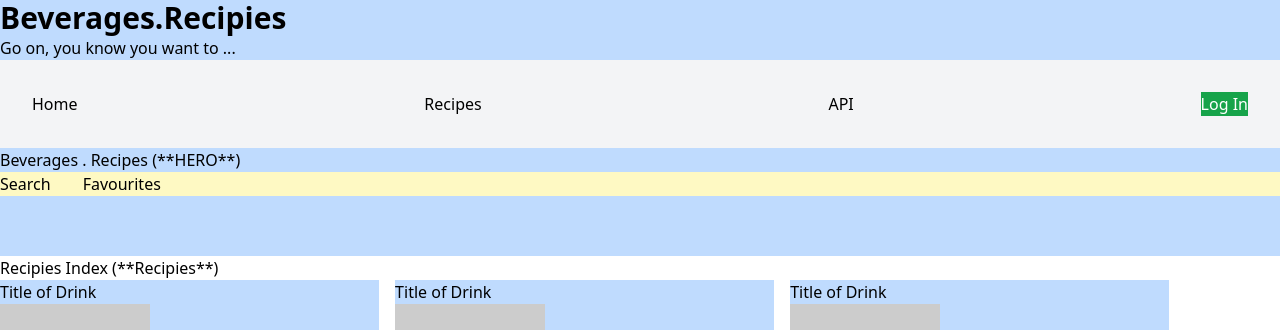
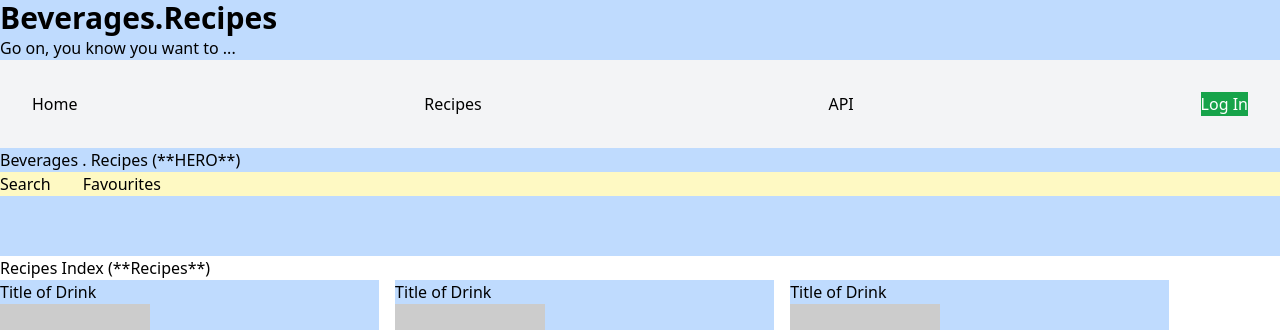
Before and after one commit to JackSlater99/Beverages.Recipes-API, a React (Create React App) app in the folder front-end/capstone/: page / in a window 1280 px wide. Shown: the top 330 px of the page. Built offline with nearby package versions, Linux system fonts and the light colour scheme.

Commit message:
recipes spelling error fixed

```diff
--- a/front-end/capstone/src/components/header/Header.js
+++ b/front-end/capstone/src/components/header/Header.js
@@ -1,22 +1,19 @@
 import React from "react";
 
 import Hero from "./Hero";
-import NavBar from './NavBar';
+import NavBar from "./NavBar";
 import TitleBanner from "../titlebanner/TitleBanner";
 
 const Header = () => {
-
   return (
     <header className="min-h-[16rem] bg-blue-200">
-            <h1 className="text-3xl font-bold">Beverages.Recipies</h1>
+      <h1 className="text-3xl font-bold">Beverages.Recipes</h1>
       <p>Go on, you know you want to ...</p>
       <NavBar />
       <Hero />
       <TitleBanner />
     </header>
-    )
-
-
-}
+  );
+};
 
 export default Header;
--- /dev/null
+++ b/front-end/capstone/src/components/recipes/Recipes.js
@@ -0,0 +1,17 @@
+import React from "react";
+import RecipeCard from "./RecipeCard";
+
+const Recipes = () => {
+  return (
+    <>
+      <h2>Recipes Index (**Recipes**)</h2>
+      <main className="flex gap-x-4 min-h-screen ">
+        <RecipeCard />
+        <RecipeCard />
+        <RecipeCard />
+      </main>
+    </>
+  );
+};
+
+export default Recipes;
--- a/front-end/capstone/src/components/recipies/Recipies.js
+++ /dev/null
@@ -1,17 +0,0 @@
-import React from "react";
-import RecipeCard from "./RecipeCard";
-
-const Recipies = () => {
-    return (
-        <>
-            <h2>Recipies Index (**Recipies**)</h2>
-            <main className="flex gap-x-4 min-h-screen ">
-                <RecipeCard />
-                <RecipeCard />
-                <RecipeCard />
-            </main>
-        </>
-    )
-}
-
-export default Recipies;
--- a/front-end/capstone/src/containers/MainContainer.js
+++ b/front-end/capstone/src/containers/MainContainer.js
@@ -10,7 +10,7 @@ import { useAuth0 } from "@auth0/auth0-react";
 import NavBar from "../components/header/NavBar";
 import Header from "../components/header/Header";
 import Footer from "../components/footer/Footer";
-import Recipies from "../components/recipies/Recipies";
+import Recipes from "../components/recipes/Recipes";
 import RecipeFull from "../components/recipeFull/RecipeFull";
 import ApiIndex from "../components/api/ApiIndex";
 import Profile from "../components/AuthComponents/Profile";
@@ -78,7 +78,7 @@ const MainContainer = () => {
       <Header />
 
       <Routes>
-        <Route element={<Recipies />} path="/" exact component={<Recipies />} />
+        <Route element={<Recipes />} path="/" exact component={<Recipes />} />
         <Route
           element={<RecipeFull selectedRecipe={test_json} />}
           path="/recipies"
```
Also changed, not shown: front-end/capstone/src/components/recipes/RecipeCard.js (renamed from front-end/capstone/src/components/recipies/RecipeCard.js). Lines whose indentation alone changed are shown as unchanged.
